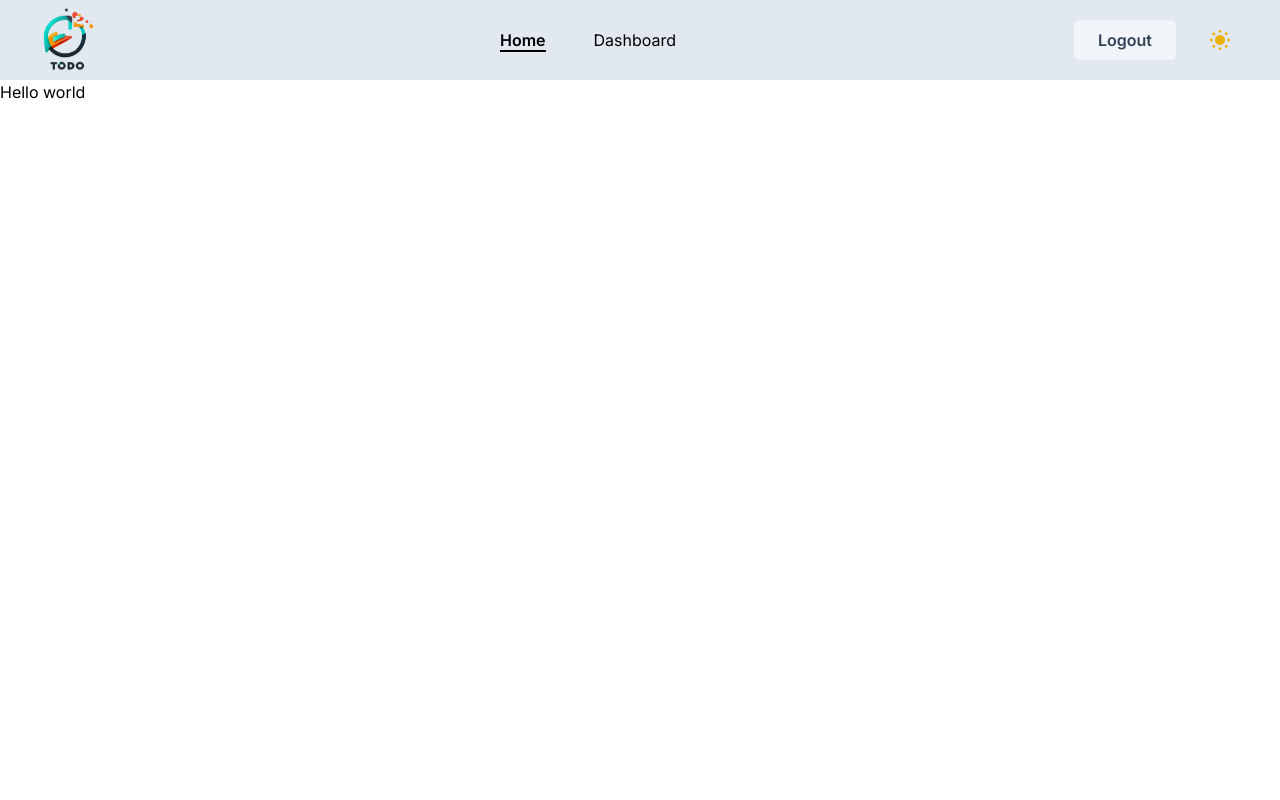
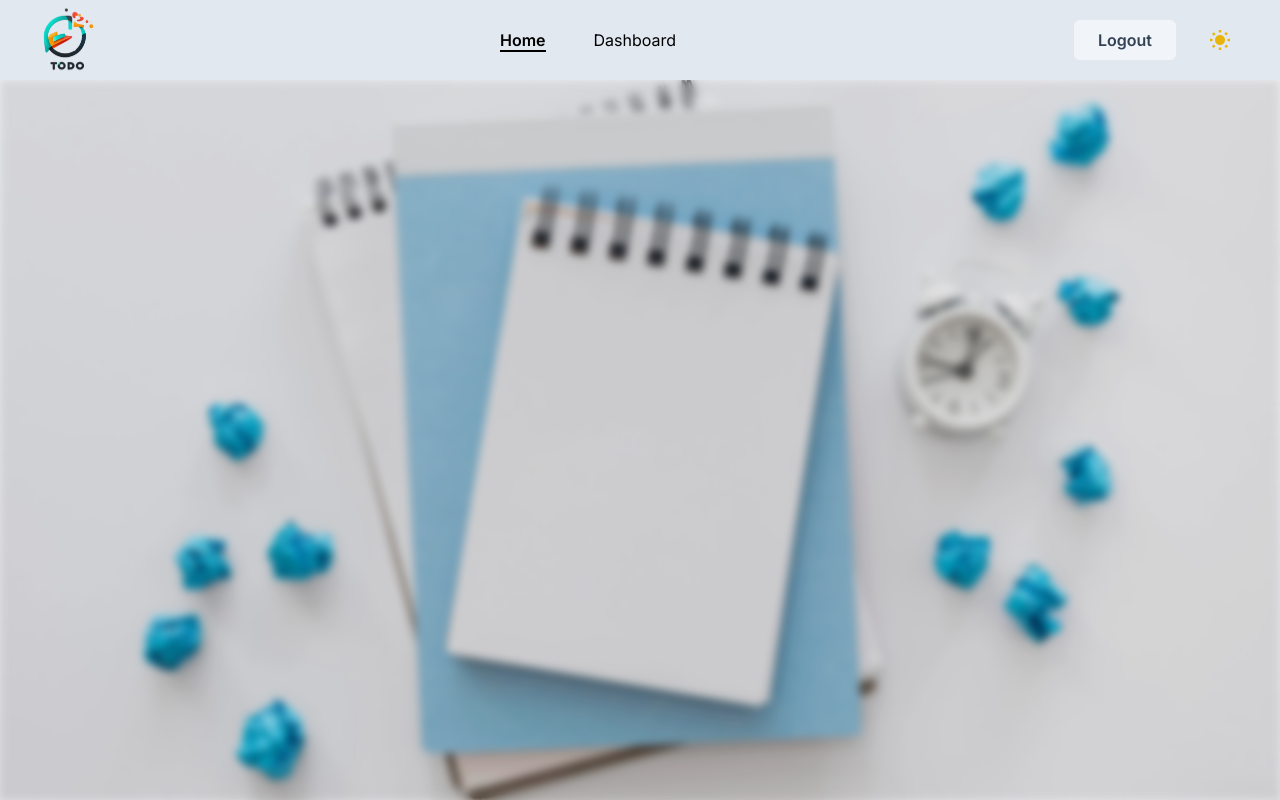
Before and after one commit to abdelrhman-shibl44/todo-app-MERN-stack, a Next.js app in the folder frontend/: page / in a window 1280 px wide. Built offline with nearby package versions, Linux system fonts and the light colour scheme.

Commit message:
add background to home page

```diff
--- a/frontend/src/app/page.tsx
+++ b/frontend/src/app/page.tsx
@@ -1,7 +1,18 @@
+import Image from "next/image";
 export default function Home() {
   return (
     <section className="min-h-[calc(100vh-var(--nav-h))] items-center justify-center relative">
-      Hello world
+      <div className="absolute inset-0 w-full h-full">
+        <Image
+          style={{ objectFit: "cover" }}
+          src={"/todo-back.webp"}
+          fill
+          alt="todo-background"
+          priority={true}
+          loading="eager"
+        />
+      </div>
+      <div className="backdrop-brightness-90 backdrop-blur-sm absolute inset-0 w-full h-full overflow-y-auto pb-4"></div>
     </section>
   );
 }
```
